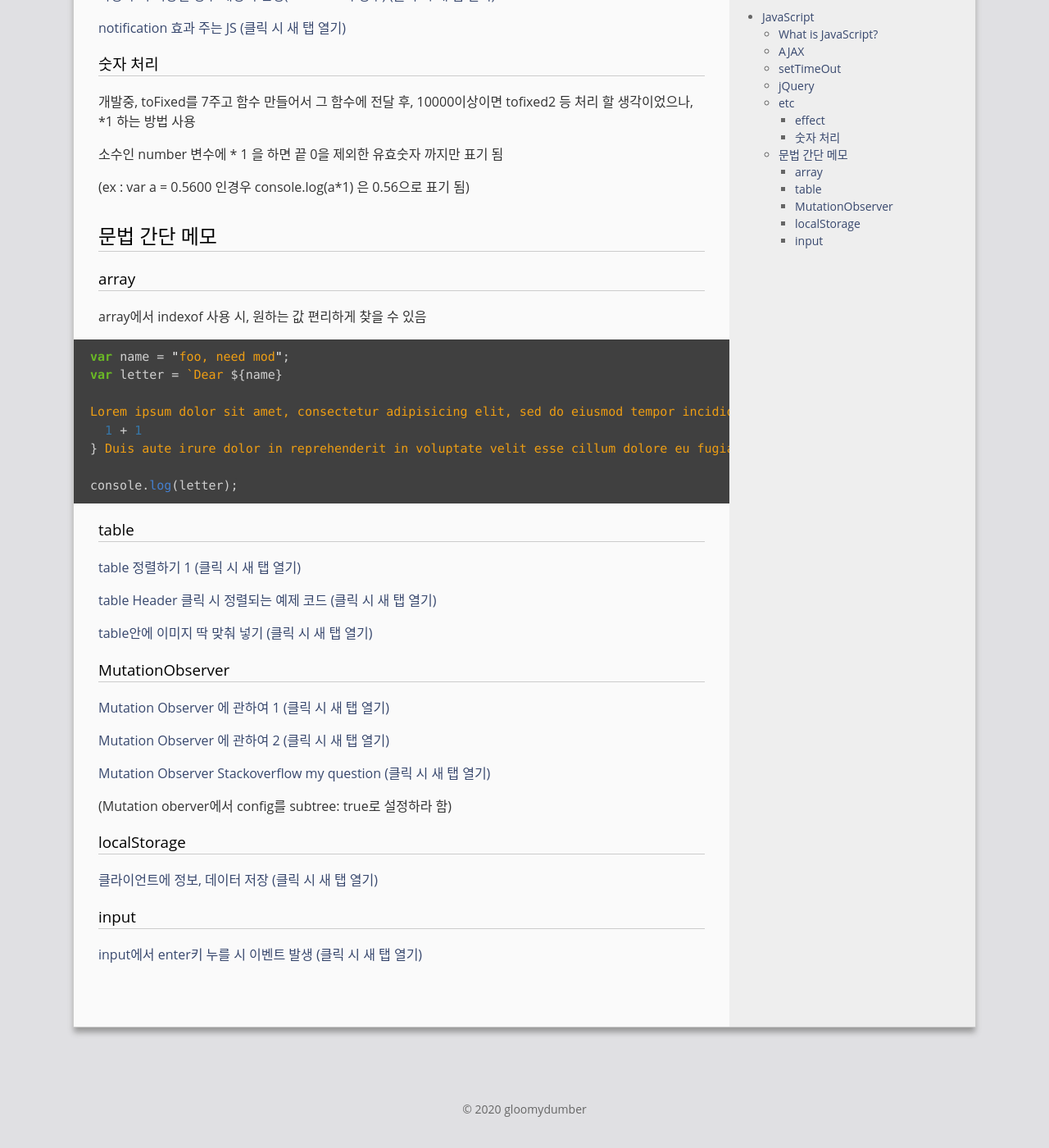
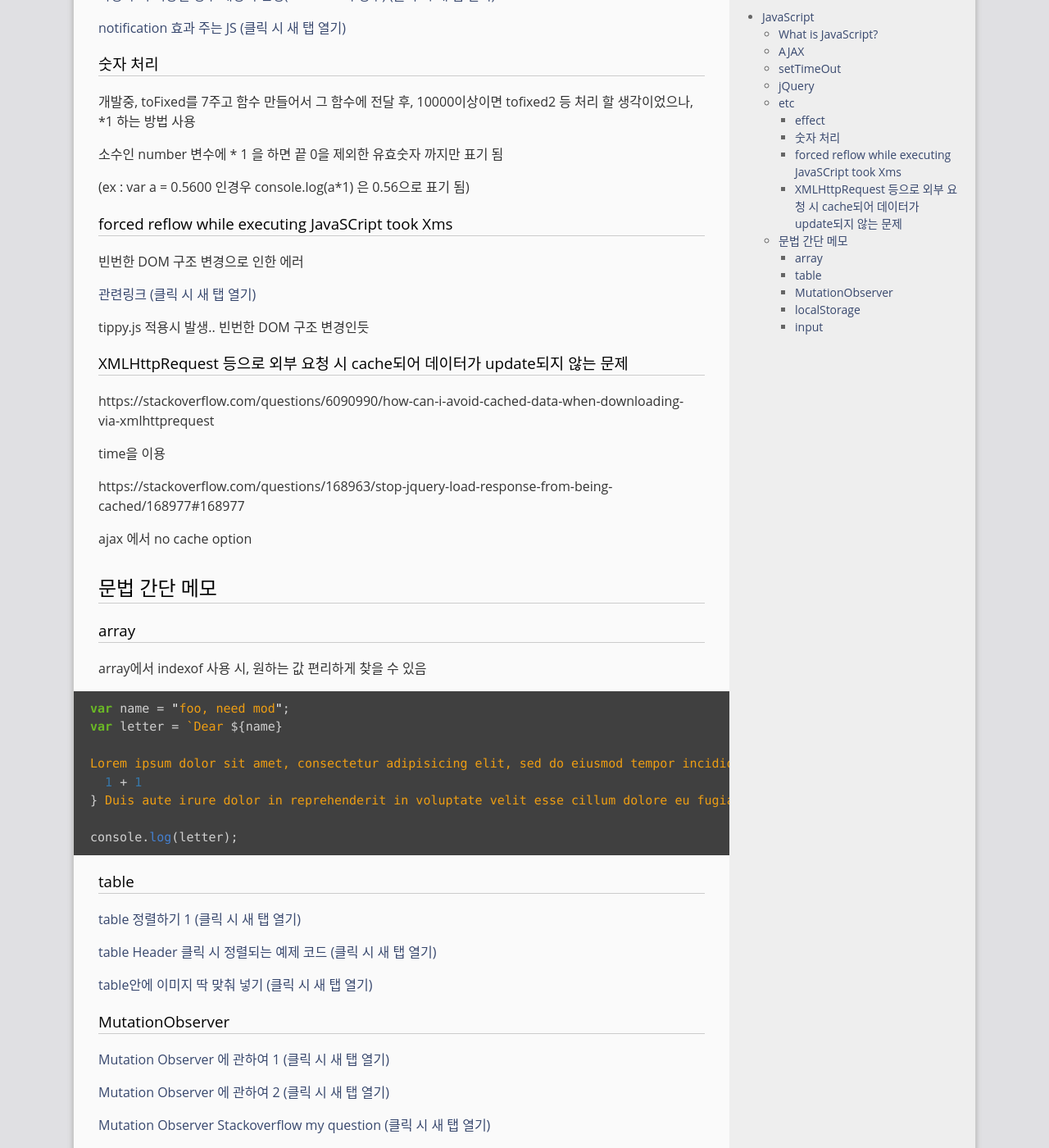
Before and after one commit to gloomydumber/copy, a Jekyll site: the page built from _posts/2020-08-20-generalJs.md, in a window 1280 px wide and 1400 px high, scrolled down 1435 px. Shown: the whole window at 82% size. Built offline with Jekyll 4.4.1, drawn with Linux system fonts in a browser that asks for light colours; comment, search, counter and statistics services are not loaded; some of the changed text lies outside the part shown.

Commit message:
PostModded

```diff
--- a/_posts/2020-08-20-generalJs.md
+++ b/_posts/2020-08-20-generalJs.md
@@ -74,6 +74,24 @@ http -> https 요청 (가능) / https -> http 요청 (불가) ->> hosting받아
 
 (ex : var a = 0.5600 인경우 console.log(a\*1) 은 0.56으로 표기 됨)
 
+### forced reflow while executing JavaSCript took Xms
+
+빈번한 DOM 구조 변경으로 인한 에러
+
+[관련링크 (클릭 시 새 탭 열기)](https://www.facebook.com/groups/codingeverybody/permalink/2210757938964730/){: target="\_blank"}
+
+tippy.js 적용시 발생.. 빈번한 DOM 구조 변경인듯
+
+### XMLHttpRequest 등으로 외부 요청 시 cache되어 데이터가 update되지 않는 문제
+
+https://stackoverflow.com/questions/6090990/how-can-i-avoid-cached-data-when-downloading-via-xmlhttprequest
+
+time을 이용
+
+https://stackoverflow.com/questions/168963/stop-jquery-load-response-from-being-cached/168977#168977
+
+ajax 에서 no cache option
+
 ## 문법 간단 메모
 
 ### array
@@ -113,6 +131,8 @@ console.log(letter);
 
 [클라이언트에 정보, 데이터 저장 (클릭 시 새 탭 열기)](http://bitly.kr/w362h3jwQ1Z){: target="\_blank"}
 
+[localStroage에 배열형식 value 저장](https://amajoy.tistory.com/entry/localStorage-%EB%B0%B0%EC%97%B4%ED%98%95%EC%8B%9D-%EC%A0%80%EC%9E%A5%ED%95%98%EA%B8%B0){: target="\_blank"}
+
 ### input
 
 [input에서 enter키 누를 시 이벤트 발생 (클릭 시 새 탭 열기)](https://hsol.tistory.com/550){: target="\_blank"}
```
Also changed, not shown: _posts/2020-03-01-TempLink.md (+2 -0 lines).
